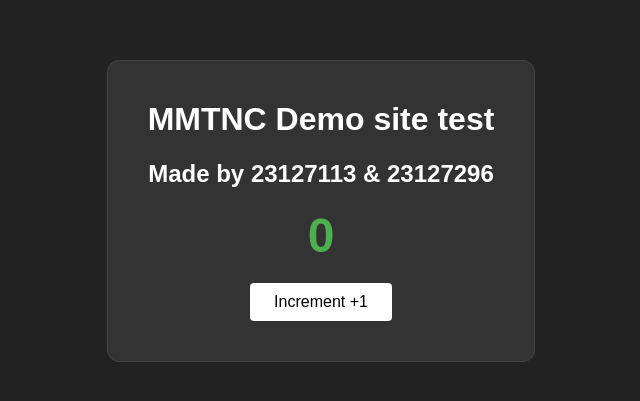
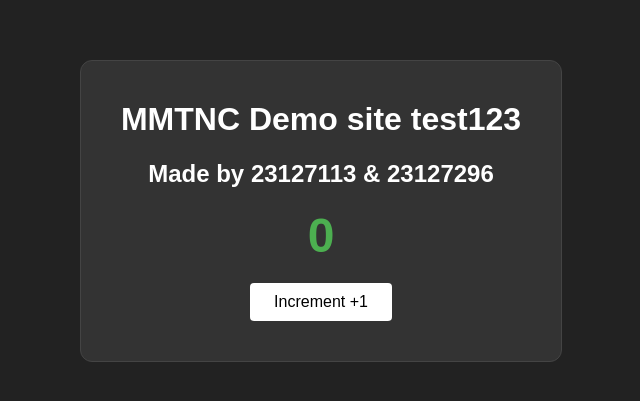
Before and after one commit to obiwan1805/MMTNC_23127113_23127296, a website: page public/index.html in a window 1280 px wide. Shown: the part 189-590 px from the top of the page, without its empty margins (319-959 px from the left). Drawn offline with Linux system fonts and the light colour scheme.

Commit message:
test commit

```diff
--- a/public/index.html
+++ b/public/index.html
@@ -14,7 +14,7 @@
 </head>
 <body>
     <div class="card">
-        <h1>MMTNC Demo site test</h1>
+        <h1>MMTNC Demo site test123</h1>
         <h2>Made by 23127113 & 23127296</h2>
         <div class="count-display" id="counter-value">0</div>
         <button onclick="increment()">Increment +1</button>
```
